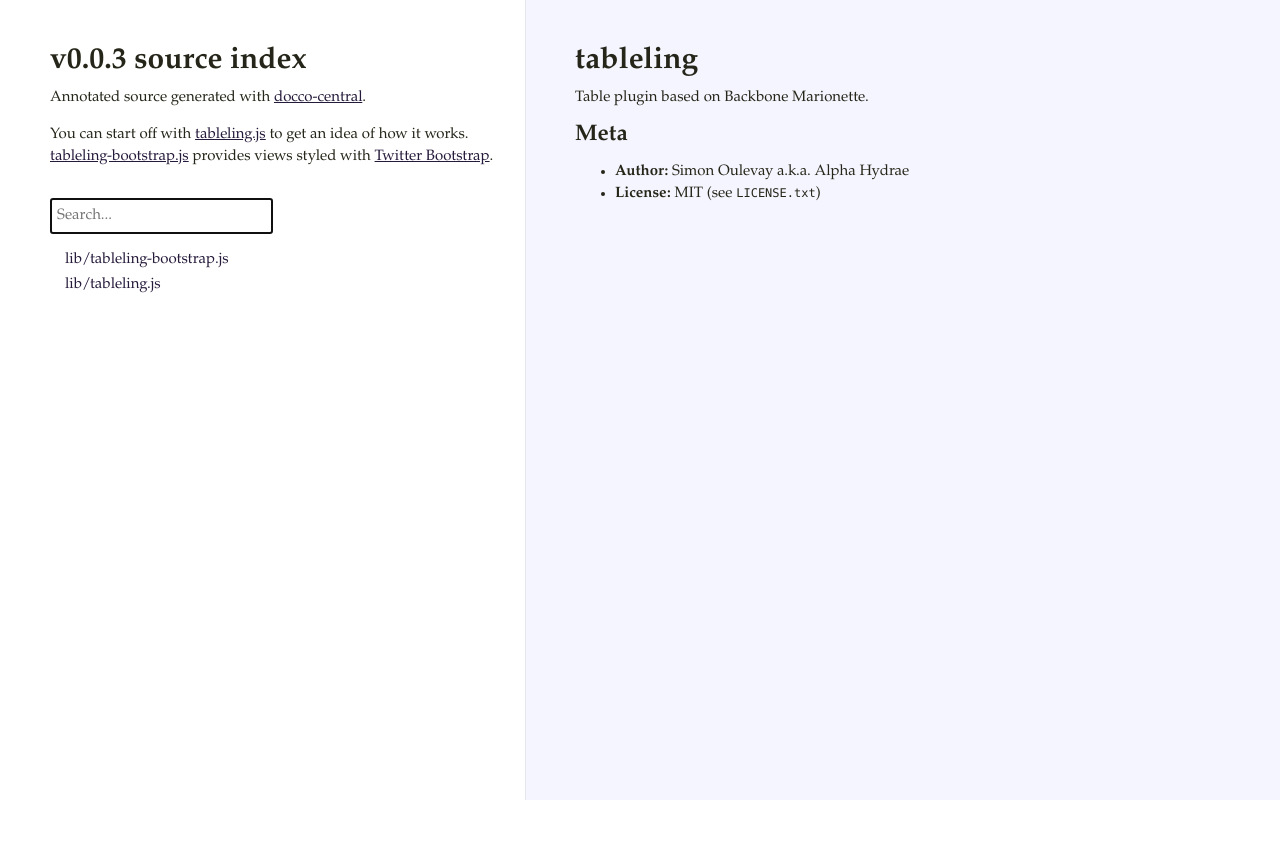
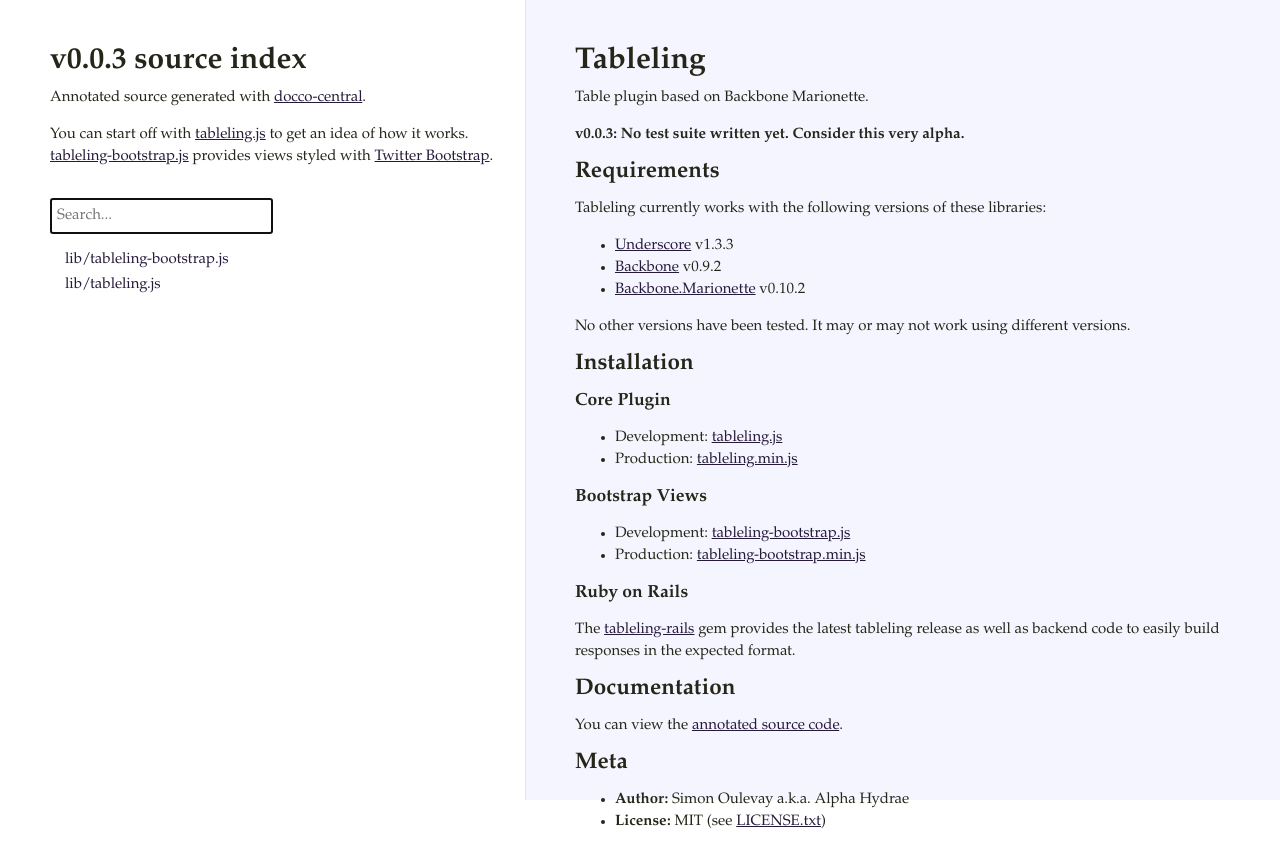
Before and after one commit to AlphaHydrae/tableling, a plain HTML site: page index.html in a window 1280 px wide. Before the commit the page ends 800 px from the top, so only its background shows below. Drawn offline with Linux system fonts and the light colour scheme.

Commit message:
Generated from develop@585acc7.

```diff
--- a/index.html
+++ b/index.html
@@ -1,7 +1,7 @@
 <!DOCTYPE html>
 <html>
   <head>
-    <title>tableling v0.0.3 annotated source</title>
+    <title>Tableling v0.0.3 Annotated Source</title>
     <meta http-equiv="content-type" content="text/html; charset=UTF-8">
     <link rel="stylesheet" media="all" href="central.css" />
     <script type="text/javascript" src="jquery-1.8.0-min.js"></script>
@@ -35,15 +35,53 @@
               </div>
             </td>
             <td class="readme">
-<h1 id="tableling">tableling</h1>
+<h1 id="tableling">Tableling</h1>
 
 <p>Table plugin based on Backbone Marionette.</p>
+
+<p><strong>v0.0.3: No test suite written yet. Consider this very alpha.</strong></p>
+
+<h2 id="requirements">Requirements</h2>
+
+<p>Tableling currently works with the following versions of these libraries:</p>
+
+<ul>
+<li><a href="http://underscorejs.org">Underscore</a> v1.3.3</li>
+<li><a href="http://backbonejs.org">Backbone</a> v0.9.2</li>
+<li><a href="http://marionettejs.com">Backbone.Marionette</a> v0.10.2</li>
+</ul>
+
+<p>No other versions have been tested. It may or may not work using different versions.</p>
+
+<h2 id="installation">Installation</h2>
+
+<h3 id="coreplugin">Core Plugin</h3>
+
+<ul>
+<li>Development: <a href="https://raw.github.com/AlphaHydrae/tableling/master/lib/tableling.js">tableling.js</a></li>
+<li>Production: <a href="https://raw.github.com/AlphaHydrae/tableling/master/lib/tableling.min.js">tableling.min.js</a></li>
+</ul>
+
+<h3 id="bootstrapviews">Bootstrap Views</h3>
+
+<ul>
+<li>Development: <a href="https://raw.github.com/AlphaHydrae/tableling/master/lib/tableling-bootstrap.js">tableling-bootstrap.js</a></li>
+<li>Production: <a href="https://raw.github.com/AlphaHydrae/tableling/master/lib/tableling-bootstrap.min.js">tableling-bootstrap.min.js</a></li>
+</ul>
+
+<h3 id="rubyonrails">Ruby on Rails</h3>
+
+<p>The <a href="https://github.com/AlphaHydrae/tableling-rails">tableling-rails</a> gem provides the latest tableling release as well as backend code to easily build responses in the expected format.</p>
+
+<h2 id="documentation">Documentation</h2>
+
+<p>You can view the <a href="http://alphahydrae.github.com/tableling/">annotated source code</a>.</p>
 
 <h2 id="meta">Meta</h2>
 
 <ul>
 <li><strong>Author:</strong> Simon Oulevay a.k.a. Alpha Hydrae</li>
-<li><strong>License:</strong> MIT (see <code>LICENSE.txt</code>)</li>
+<li><strong>License:</strong> MIT (see <a href="https://raw.github.com/AlphaHydrae/tableling/master/LICENSE.txt">LICENSE.txt</a>)</li>
 </ul>
             </th>
           </tr>
```
